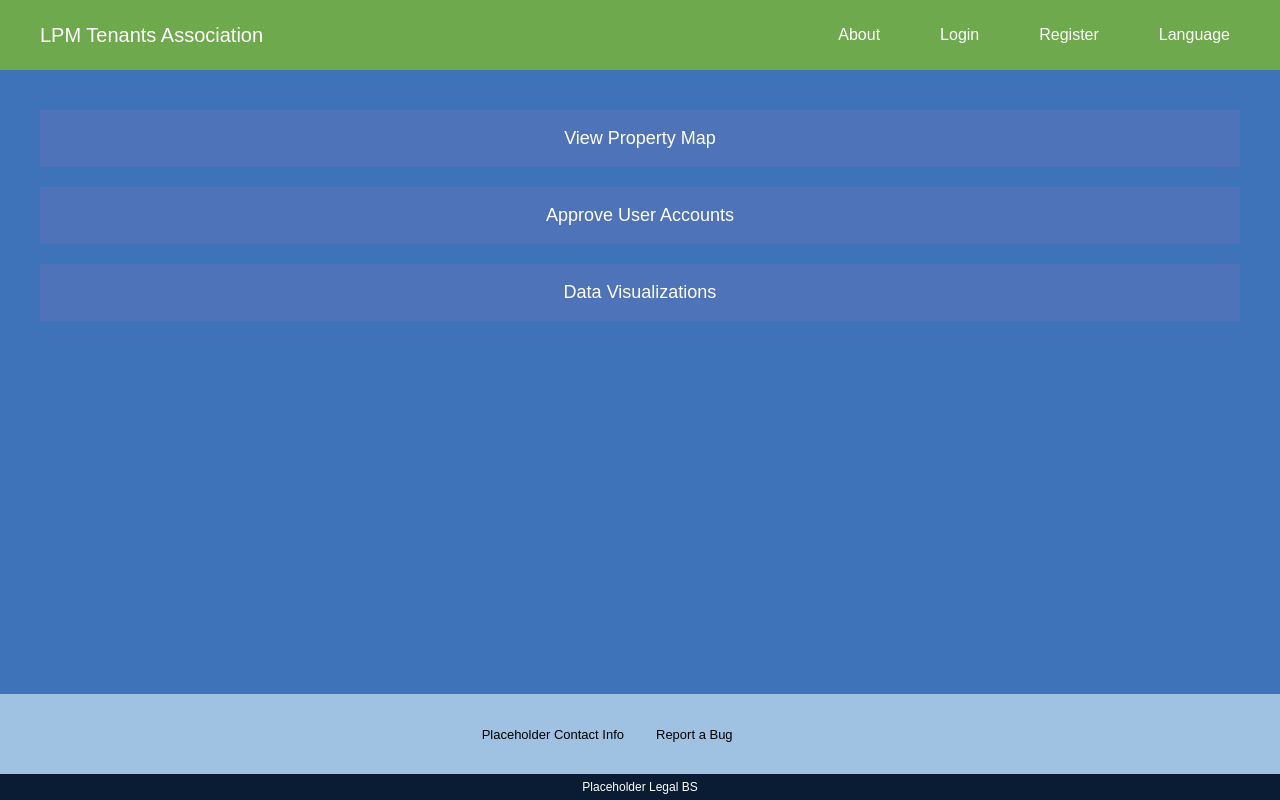
After one commit to upgrayedd13/OpenTenant, a Flask app: page /admin in a window 1280 px wide. The commit adds this page. Run offline with Flask 3, Linux system fonts and the light colour scheme.

Commit message:
admin page (broken)

```diff
--- a/src/OpenTenant_app/app.py
+++ b/src/OpenTenant_app/app.py
@@ -92,6 +92,10 @@ def create_app():
     def bug():
         return render_template('pages/bug_report.html')
 
+    @app.route("/admin")
+    def admin():
+        return render_template("admin.html")
+
     # Create database tables if they don't exist
     with app.app_context():
         db.create_all()
--- a/src/OpenTenant_app/static/css/style.css
+++ b/src/OpenTenant_app/static/css/style.css
@@ -558,3 +558,24 @@ background-color: #3f73b9;
 .submit-btn:hover, .uploadLease-btn:hover {
     background-color: #5a8ed6;
 }
+
+/* admin stuff */
+.admin-container {
+    display: flex;
+    flex-direction: column;
+    gap: 20px;
+    padding: 40px;
+}
+
+.admin-btn {
+    background-color: #4f73b8;
+    color: white;
+    padding: 18px 30px;
+    font-size: 18px;
+    border: none;
+    cursor: pointer;
+}
+
+.admin-btn:hover {
+    background-color: #3c5c99;
+}
--- /dev/null
+++ b/src/OpenTenant_app/templates/pages/admin.html
@@ -0,0 +1,17 @@
+{% extends "base.html" %}
+{% block title %}Admin{% endblock %}
+
+{% block content %}
+
+<main class="admin-container">
+
+    <button class="admin-btn">View Property Map</button>
+    <button class="admin-btn">Approve User Accounts</button>
+    <button class="admin-btn">Data Visualizations</button>
+
+</main>
+
+<!-- JS files -->
+    <script src="{{ url_for('static', filename='js/script.js') }}"></script>
+
+{% endblock %}
```
